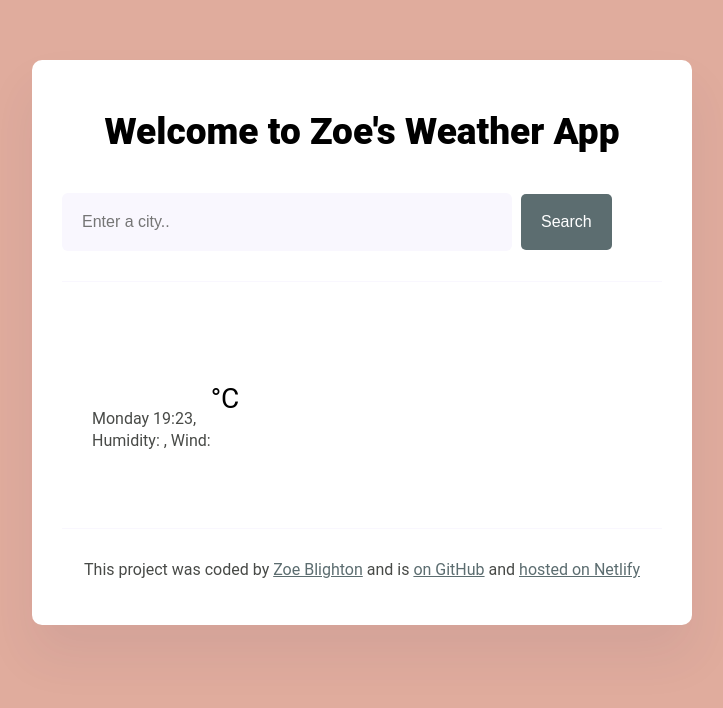
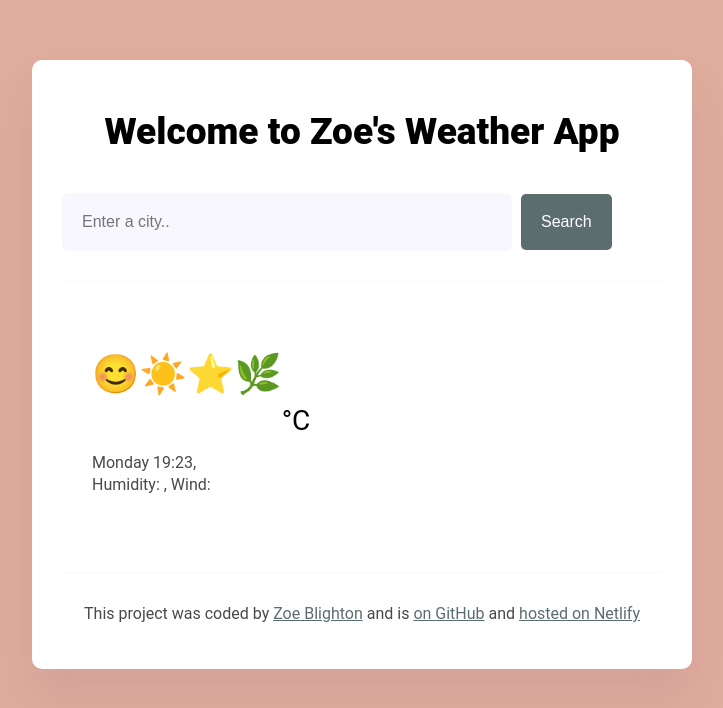
Before and after one commit to zoeblighton/weather-application-final, a plain HTML site: page index.html in a window 1280 px wide. Shown: the whole page, without its empty margins (278-1001 px from the left). Drawn offline with nearby package versions, Linux system fonts and the light colour scheme.

Commit message:
Update index.html

```diff
--- a/index.html
+++ b/index.html
@@ -25,7 +25,7 @@
       <main>
         <div class="current-weather">
           <div>
-            <h1 class="current-city" id="current-city"></h1>
+            <h1 class="current-city" id="current-city">😊☀️⭐🌿</h1>
             <p class="current-details">
               <span id="current-date"></span>, <span id="description"></span>
               <br />
```
